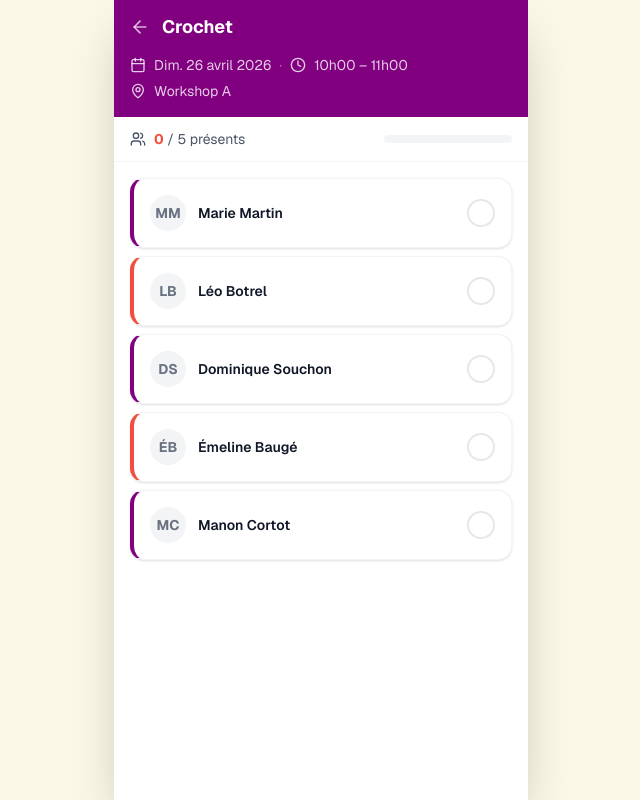
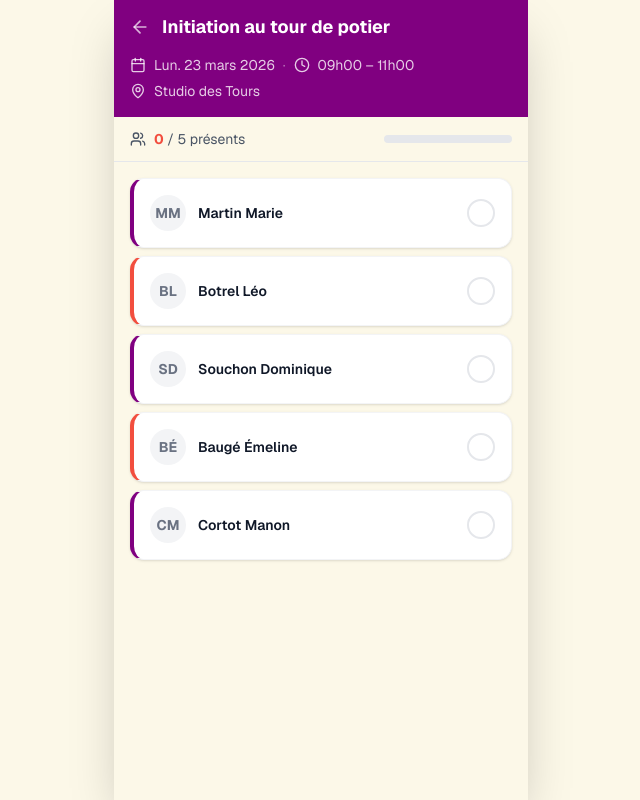
Before and after one commit to faustoche/use-case-daisy, a Next.js app in the folder daisy-pro/: page /workshop/1 in a window 1280 px wide. Shown: the whole page, without its empty margins (319-959 px from the left). Built offline with nearby package versions, Linux system fonts and the light colour scheme.

Commit message:
fix(workshop) fix multiple loading state

```diff
--- a/daisy-pro/src/app/layout.tsx
+++ b/daisy-pro/src/app/layout.tsx
@@ -27,7 +27,7 @@ export default function RootLayout({
 
 			<body className={`${geistSans.className} bg-daisy-bg text-daisy-text flex justify-center min-h-screen`}>
 
-				<div className="bg-white w-full max-w-[414px] min-h-screen shadow-2xl flex flex-col relative overflow-hidden">
+				<div className="bg-daisy-bg w-full max-w-[414px] min-h-screen shadow-2xl flex flex-col relative overflow-hidden">
 					{children}
 				</div>
 
--- a/daisy-pro/src/app/page.tsx
+++ b/daisy-pro/src/app/page.tsx
@@ -15,7 +15,7 @@ export default function Home() {
 		<main className="flex flex-col min-h-screen pb-6">
 
 		<header className="flex items-center justify-between px-4 py-4 bg-daisy-primary shadow-md mb-2">
-			<img src="/logo_daisy.png" alt="logo" className="w-10 h-10 object-contain brightness-0 invert" />
+			<img src="/logo_daisy_white.png" alt="logo" className="w-10 h-10 object-contain" />
 
 			<div className="flex items-center gap-3">
 				<span className="text-base font-semibold tracking-tight text-white">Tempo</span>
--- a/daisy-pro/src/components/WorkshopDetail.tsx
+++ b/daisy-pro/src/components/WorkshopDetail.tsx
@@ -2,6 +2,8 @@
 
 import { useState } from "react";
 import { Workshop } from "@/types";
+import { updateParticipantStatus } from "@/lib/actions";
+import { LoadingState, ErrorState } from "./StatusViews";
 import { ArrowLeft, Calendar, Clock, MapPin, Users, Check } from "lucide-react";
 import Link from "next/link";
 
@@ -17,18 +19,33 @@ export function WorkshopDetailClient({ data }: Props) {
 	// setPresent = function to modify the list
 	// [] = starting with empty list
 	const [present, setPresent] = useState<number[]>([]);
+	const [loadingId, setLoadingId] = useState<number[]>([]);
+	const [error, setError] = useState<string | null>(null);
 
 
-	// is Id in the list? Yes -> we keep everyone except the one we click on
-	// No -> copy of the list (... to copy elements)
-	const countAsPresent = (id: number) => {
+	// Activating loading mode for a specific participant
+	// Determine futur status and calling server action
+	// If request succeed, update
+	const countAsPresent = async (id: number) => {
 
-		if (present.includes(id)) {
-			const newList = present.filter(participant => participant !== id);
-			setPresent(newList);
-		} else {
-			const newList = [...present, id];
-			setPresent(newList);
+		setLoadingId(prev => [...prev, id]);
+		setError(null);
+
+		try {
+			const newStatus = present.includes(id) ? "absent" : "present";
+			await updateParticipantStatus(data.id, id, newStatus as any);
+
+			setPresent((prevPresent) => {
+				if (prevPresent.includes(id)) {
+					return prevPresent.filter(participantId => participantId !== id);
+				} else {
+					return [...prevPresent, id];
+				}
+			});
+		} catch (error) {
+			setError("Cannot update participants status");
+		} finally {
+			setLoadingId(prev => prev.filter(loadingId => loadingId !== id));
 		}
 	};
 
@@ -62,25 +79,27 @@ export function WorkshopDetailClient({ data }: Props) {
 			</header>
 
 
-			<div className="bg-white px-4 py-3 flex items-center justify-between border-b border-gray-100">
+			<div className="bg-daisy-bg px-4 py-3 flex items-center justify-between border-b border-gray-200">
 				<div className="flex items-center gap-2 text-sm text-gray-600">
 				<Users className="w-4 h-4" />
 				<span><span className="font-bold text-daisy-accent">{presentCount}</span> / {total} présents</span>
 				</div>
 
-				<div className="w-32 h-2 bg-gray-100 rounded-full overflow-hidden">
+				<div className="w-32 h-2 bg-gray-200 rounded-full overflow-hidden">
 				<div className="h-full bg-daisy-accent rounded-full transition-all duration-300" style={{ width: total > 0 ? `${(presentCount / total) * 100}%` : "0%" }}/>
 				</div>
 			</div>
 
-			<section className="px-4 py-4 flex flex-col gap-2 bg-white flex-1">
+			<section className="px-4 py-4 flex flex-col gap-2 bg-daisy-bg flex-1">
+				{error && <div className="mb-2"><ErrorState error={error} /></div>}
 				{data.participants.map((participant, index) => {
 
 				const isPresent = present.includes(participant.id);
+				const isLoading = loadingId.includes(participant.id);
 				const color = index % 2 === 0 ? "border-l-daisy-primary" : "border-l-daisy-accent";
 
 				return (
-					<button key={participant.id} onClick={() => countAsPresent(participant.id)} className={`w-full flex items-center justify-between p-4 rounded-xl border border-gray-100 border-l-4 ${color} shadow-sm text-left transition-colors duration-150 ${isPresent ? "bg-purple-50" : "bg-white"}`}>
+					<button key={participant.id} onClick={() => countAsPresent(participant.id)} disabled={isLoading} className={`w-full flex items-center justify-between p-4 rounded-xl border border-gray-100 border-l-4 ${color} shadow-sm text-left transition-colors duration-150 ${isPresent ? "bg-purple-50" : "bg-white"}`}>
 
 					<div className="flex items-center gap-3">
 
@@ -97,7 +116,7 @@ export function WorkshopDetailClient({ data }: Props) {
 					</div>
 
 					<div className={`w-7 h-7 rounded-full border-2 flex items-center justify-center flex-shrink-0 transition-all duration-150 ${isPresent ? "bg-daisy-primary border-daisy-primary" : "border-gray-200 bg-white"}`}>
-						{isPresent && <Check className="w-4 h-4 text-white" strokeWidth={3} />}
+						{isLoading ? (<LoadingState />) : (isPresent && <Check className="w-4 h-4 text-white" strokeWidth={3} />)}
 					</div>
 					</button>
 				);
--- a/daisy-pro/src/components/WorkshopList.tsx
+++ b/daisy-pro/src/components/WorkshopList.tsx
@@ -22,7 +22,7 @@ export function WorkshopList({ workshop, index }: WorkshopListProps) {
 	return (
 		<Link
 			href={`/workshop/${workshop.id}`}
-			className={`flex justify-between items-center p-4 rounded-xl border border-gray-100 border-l-4 ${color} shadow-sm bg-white hover:bg-daisy-bg/40 transition-colors duration-150`}
+			className={`flex justify-between items-center p-4 rounded-xl border border-gray-100 border-l-4 ${color} shadow-sm bg-white transition-colors duration-150`}
 		>
 			<div className="flex flex-col gap-2">
 				<span className="text-base font-bold text-gray-900">{workshop.title}</span>
--- a/daisy-pro/src/lib/actions.ts
+++ b/daisy-pro/src/lib/actions.ts
@@ -11,7 +11,8 @@ import { AttendanceStatus } from "@/types";
 export async function updateParticipantStatus(workshopId: number, participantId: number, newStatus: AttendanceStatus) {
 
 	// Using timeout to wait 1sec to simulate slow network
-	await new Promise ((resolve) => setTimeout(resolve, 10000));
+	await new Promise ((resolve) => setTimeout(resolve, 1000));
+	//throw new Error("Simulate network error");
 	console.log(workshopId, participantId, newStatus);
 	return { success: true }
 }
--- a/daisy-pro/src/lib/mock-data.ts
+++ b/daisy-pro/src/lib/mock-data.ts
@@ -8,76 +8,92 @@ import { Workshop } from "@/types";
 export const WorkshopMock: Workshop[] = [
 	{
 		id: 1,
-		title: "Crochet",
-		date: "Dim. 26 avril 2026",
-		start: "10h00",
+		title: "Initiation au tour de potier",
+		date: "Lun. 23 mars 2026",
+		start: "09h00",
 		end: "11h00",
-		place: "Workshop A",
+		place: "Studio des Tours",
 		max_participants: 5,
 		participants: [
-			{ id: 1, name: "Marie", first_name: "Martin", status: "pending" },
-			{ id: 2, name: "Léo", first_name: "Botrel", status: "pending" },
-			{ id: 3, name: "Dominique", first_name: "Souchon", status: "pending" },
-			{ id: 4, name: "Émeline", first_name: "Baugé", status: "pending" },
-			{ id: 5, name: "Manon", first_name: "Cortot", status: "pending" },
+			{ id: 101, name: "Martin", first_name: "Marie", status: "pending" },
+			{ id: 102, name: "Botrel", first_name: "Léo", status: "pending" },
+			{ id: 103, name: "Souchon", first_name: "Dominique", status: "pending" },
+			{ id: 104, name: "Baugé", first_name: "Émeline", status: "pending" },
+			{ id: 105, name: "Cortot", first_name: "Manon", status: "pending" },
 		]
 	},
 	{
 		id: 2,
-		title: "Crochet",
-		date: "Lun. 27 avril 2026",
+		title: "Atelier libre: pratique autonome",
+		date: "Lun. 23 mars 2026",
 		start: "10h00",
-		end: "11h00",
-		place: "Workshop B",
+		end: "13h00",
+		place: "Atelier Principal",
 		max_participants: 25,
 		participants: [
-			{ id: 1, name: "Axel", first_name: "Carpentier", status: "pending" },
-			{ id: 2, name: "Clémence", first_name: "Léger", status: "pending" },
-			{ id: 3, name: "Alexia", first_name: "Duval", status: "pending" },
-			{ id: 4, name: "Marc", first_name: "Prudhomme", status: "pending" },
-			{ id: 5, name: "Lou", first_name: "Fouché", status: "pending" },
-			{ id: 6, name: "Julien", first_name: "Morel", status: "pending" },
-			{ id: 7, name: "Sophie", first_name: "Renaud", status: "pending" },
-			{ id: 8, name: "Thomas", first_name: "Giraud", status: "pending" },
-			{ id: 9, name: "Camille", first_name: "Blanchard", status: "pending" },
-			{ id: 10, name: "Lucas", first_name: "Barbier", status: "pending" },
-			{ id: 11, name: "Emma", first_name: "Chevalier", status: "pending" },
-			{ id: 12, name: "Nathan", first_name: "Perrin", status: "pending" },
-			{ id: 13, name: "Chloé", first_name: "Marchand", status: "pending" },
-			{ id: 14, name: "Hugo", first_name: "Colin", status: "pending" },
-			{ id: 15, name: "Manon", first_name: "Leclerc", status: "pending" },
+			{ id: 106, name: "Carpentier", first_name: "Axel", status: "pending" },
+			{ id: 107, name: "Léger", first_name: "Clémence", status: "pending" },
+			{ id: 108, name: "Duval", first_name: "Alexia", status: "pending" },
+			{ id: 109, name: "Prudhomme", first_name: "Marc", status: "pending" },
+			{ id: 110, name: "Fouché", first_name: "Lou", status: "pending" },
+			{ id: 111, name: "Morel", first_name: "Julien", status: "pending" },
+			{ id: 112, name: "Renaud", first_name: "Sophie", status: "pending" },
+			{ id: 113, name: "Giraud", first_name: "Thomas", status: "pending" },
+			{ id: 114, name: "Blanchard", first_name: "Camille", status: "pending" },
+			{ id: 115, name: "Barbier", first_name: "Lucas", status: "pending" },
+			{ id: 116, name: "Chevalier", first_name: "Emma", status: "pending" },
+			{ id: 117, name: "Perrin", first_name: "Nathan", status: "pending" },
+			{ id: 118, name: "Marchand", first_name: "Chloé", status: "pending" },
+			{ id: 119, name: "Colin", first_name: "Hugo", status: "pending" },
+			{ id: 120, name: "Leclerc", first_name: "Manon", status: "pending" },
 		]
 	},
 	{
 		id: 3,
-		title: "Tricot",
-		date: "Mar. 28 avril 2026",
-		start: "10h00",
-		end: "11h00",
-		place: "Workshop A",
+		title: "Poterie en famille: duo parent-enfant",
+		date: "Lun. 23 mars 2026",
+		start: "14h00",
+		end: "15h30",
+		place: "Salle de Modelage",
 		max_participants: 5,
 		participants: [
-			{ id: 1, name: "Maxence", first_name: "Mignot", status: "pending" },
-			{ id: 2, name: "Cassandre", first_name: "Maubert", status: "pending" },
-			{ id: 3, name: "Léna", first_name: "Le Tutour", status: "pending" },
-			{ id: 4, name: "Faustine", first_name: "Crocq", status: "pending" },
-			{ id: 5, name: "Elsa", first_name: "Périer", status: "pending" },
+			{ id: 121, name: "Mignot", first_name: "Maxence", status: "pending" },
+			{ id: 122, name: "Maubert", first_name: "Cassandre", status: "pending" },
+			{ id: 123, name: "Le Tutour", first_name: "Léna", status: "pending" },
+			{ id: 124, name: "Crocq", first_name: "Faustine", status: "pending" },
+			{ id: 125, name: "Périer", first_name: "Elsa", status: "pending" },
 		]
 	},
 	{
 		id: 4,
-		title: "Tricot",
-		date: "Mer. 29 avril 2026",
-		start: "10h00",
-		end: "11h00",
-		place: "Workshop B",
+		title: "Modelage: création de tasses",
+		date: "Lun. 23 mars 2026",
+		start: "16h00",
+		end: "18h00",
+		place: "Salle de Modelage",
 		max_participants: 5,
 		participants: [
-			{ id: 1, name: "Sophie", first_name: "Bubost", status: "pending" },
-			{ id: 2, name: "Jean", first_name: "Mazet", status: "pending" },
-			{ id: 3, name: "Bruno", first_name: "Regnard", status: "pending" },
-			{ id: 4, name: "Yann", first_name: "Asselin", status: "pending" },
-			{ id: 5, name: "Sarah", first_name: "Calleau", status: "pending" },
+			{ id: 126, name: "Bubost", first_name: "Sophie", status: "pending" },
+			{ id: 127, name: "Mazet", first_name: "Jean", status: "pending" },
+			{ id: 128, name: "Regnard", first_name: "Bruno", status: "pending" },
+			{ id: 129, name: "Asselin", first_name: "Yann", status: "pending" },
+			{ id: 130, name: "Calleau", first_name: "Sarah", status: "pending" },
+		]
+	},
+	{
+		id: 5,
+		title: "Émaillage et décors colorés",
+		date: "Lun. 23 mars 2026",
+		start: "18h30",
+		end: "20h30",
+		place: "Studio des Émaux",
+		max_participants: 5,
+		participants: [
+			{ id: 131, name: "Rousseau", first_name: "Alice", status: "pending" },
+			{ id: 132, name: "Garnier", first_name: "Paul", status: "pending" },
+			{ id: 133, name: "Fabre", first_name: "Juliette", status: "pending" },
+			{ id: 134, name: "Vidal", first_name: "Antoine", status: "pending" },
+			{ id: 135, name: "Blanc", first_name: "Claire", status: "pending" },
 		]
 	}
 ];
```
Also changed, not shown: daisy-pro/public/logo_daisy_white.png (added).
